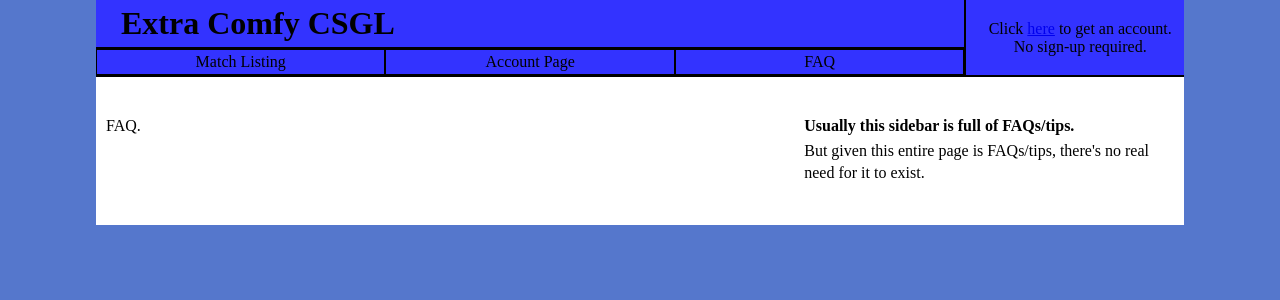
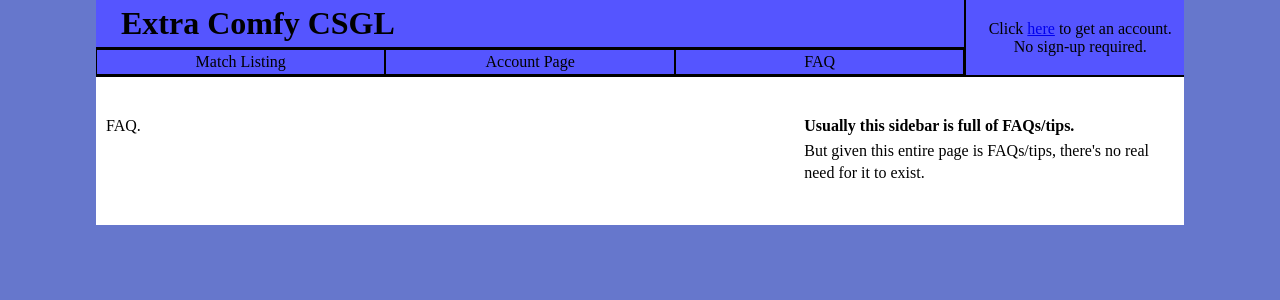
Before and after one commit to ECCSGL/comfy-beta, a Django app: template eccsgl/comfy/templates/slash_faq.html in a window 1280 px wide. Shown: the top 300 px of the page. Run offline with Django 3.2, Linux system fonts and the light colour scheme; the template is opened without the code that fills it, so the values that code supplies are empty.

Commit message:
Trying to make this not look awful

```diff
--- a/eccsgl/comfy/static/eccsgl.css
+++ b/eccsgl/comfy/static/eccsgl.css
@@ -3,7 +3,7 @@ body {
 margin:0px;
 margin-left:7.5%;
 margin-right:7.5%;
-background-color:#5577cc;
+background-color:#6677cc;
 
 }
 #eccsgl_header {
@@ -12,7 +12,7 @@ width:100%;display:table;
 
 #main_header {
 width:80%;display:inline-block;border-right:2px solid black; display:table-cell;
-background-color:#3333FF;
+background-color:#5555FF;
 }
 
 #eccsgl_title {
@@ -21,6 +21,11 @@ font-size:xx-large;
 font-weight:bold;
 padding-left:25px;
 }
+
+#eccsgl_title A:link {text-decoration: none;color:initial;}
+#eccsgl_title A:visited {text-decoration: none;color:initial;}
+#eccsgl_title A:active {text-decoration: none; color:initial;}
+#eccsgl_title A:hover {text-decoration:none; color:initial;}
 
 #navbar-container {
 display:table-cell;
@@ -52,7 +57,7 @@ text-align:center;
 
 #side_header {
 width:20%;display:table-cell;padding-left:10px;
-background-color:#3333FF;
+background-color:#5555FF;
 text-align:center;
 vertical-align:middle;
 border-bottom:2px solid black;
--- a/eccsgl/comfy/templates/eccsgl_header.html
+++ b/eccsgl/comfy/templates/eccsgl_header.html
@@ -1,7 +1,9 @@
 <div id="eccsgl_header">
     <div id="main_header">
         <div id="eccsgl_title">
+            <a href="/">
             Extra Comfy CSGL
+            </a>
         </div>
         <div id="navbar_container">
         <div id="navbar">
```
